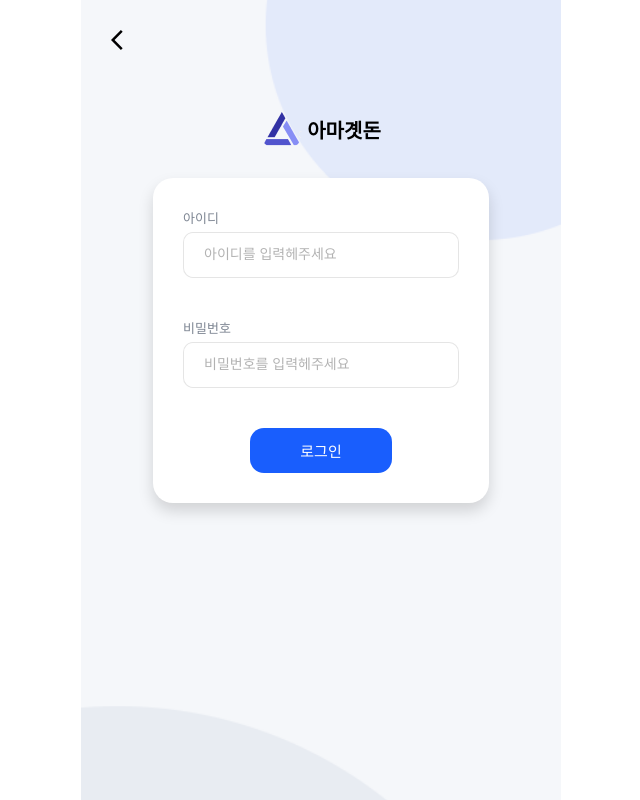
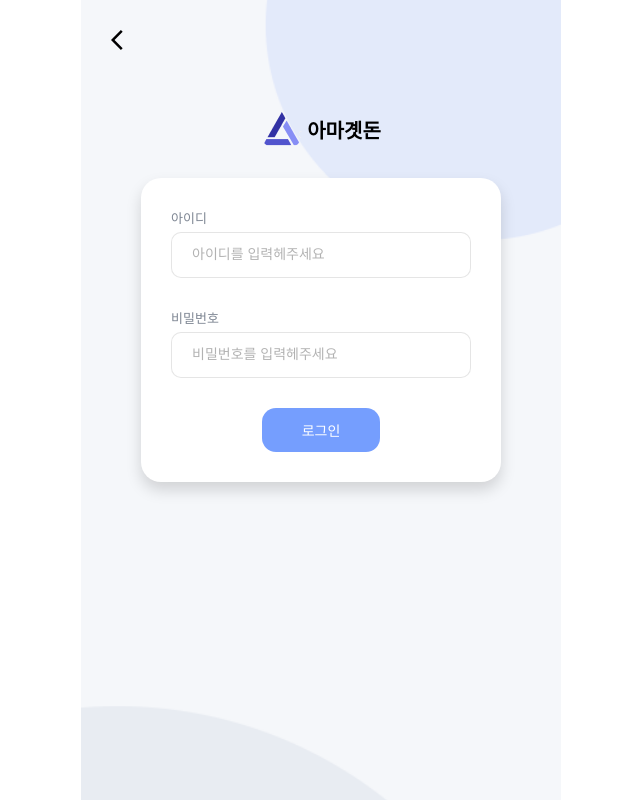
Before and after one commit to PDA-ARMAGYETDON/pda-armagyeton-frontend, a React (Vite) app in the folder amagyeton/: page /login in a window 1280 px wide. Shown: the whole page, without its empty margins (319-959 px from the left). Built offline with nearby package versions, Linux system fonts and the light colour scheme; a web font is replaced by a local one.

Commit message:
feat: 유효성 검사 통과 못 할 시 로그인 버튼 비활성화

```diff
--- a/amagyeton/src/pages/login/Login.jsx
+++ b/amagyeton/src/pages/login/Login.jsx
@@ -8,8 +8,8 @@ const LoginPage = () => {
   const {
     register,
     handleSubmit,
-    formState: { errors },
-  } = useForm({ resolver: yupResolver(schema) });
+    formState: { errors, isValid, isSubmitting },
+  } = useForm({ resolver: yupResolver(schema), mode: "onChange" });
 
   const onSubmit = (data) => {
     console.log(data);
@@ -69,7 +69,13 @@ const LoginPage = () => {
           )}
 
           <S.SubmitBtnDiv>
-            <S.SubmitBtn type="submit">로그인</S.SubmitBtn>
+            <S.SubmitBtn
+              type="submit"
+              disabled={!isValid || isSubmitting}
+              isValid={isValid}
+            >
+              로그인
+            </S.SubmitBtn>
           </S.SubmitBtnDiv>
         </S.LoginForm>
       </S.LoginBody>
--- a/amagyeton/src/pages/login/Login.style.js
+++ b/amagyeton/src/pages/login/Login.style.js
@@ -39,7 +39,7 @@ export const LoginSpan = styled.span`
 `;
 
 export const LoginForm = styled.form`
-  width: 70%;
+  width: 75%;
   background-color: white;
   border-radius: 20px;
   box-shadow: 0px 8px 15px rgba(0, 0, 0, 0.15);
@@ -51,7 +51,7 @@ export const LoginIdDiv = styled.div`
   display: flex;
   flex-direction: column;
   align-items: flex-start;
-  margin-bottom: 40px;
+  margin-bottom: 30px;
 
   & label {
     color: #7d8592;
@@ -66,10 +66,10 @@ export const LoginIdDiv = styled.div`
     border: 1px solid #d8e0f0;
     border: ${(props) =>
       props.hasError
-        ? "1px solid rgba(255 , 0 , 0 , 0.7)"
+        ? "1px solid rgba(255 , 0 , 0 , 0.5)"
         : "1px solid rgba(0,0,0,0.1)"};
     box-shadow: ${(props) =>
-      props.hasError ? "0 0 5px rgba(255 , 0 , 0 , 0.7)" : "null"};
+      props.hasError ? "0 0 5px rgba(255 , 0 , 0 , 0.5)" : "null"};
     border-radius: 10px;
   }
 
@@ -91,12 +91,13 @@ export const SubmitBtnDiv = styled.div`
 `;
 
 export const SubmitBtn = styled.button`
-  padding: 12px 50px;
+  padding: 12px 40px;
   border: none;
-  background-color: #195efd;
+  background-color: ${(props) =>
+    props.isValid ? "#195efd" : "rgba(25, 94, 253, 0.6)"};
   border-radius: 14px;
   color: white;
-  font-size: 15px;
+  font-size: 14px;
 `;
 
 export const ErrorMessage = styled.p`
```
